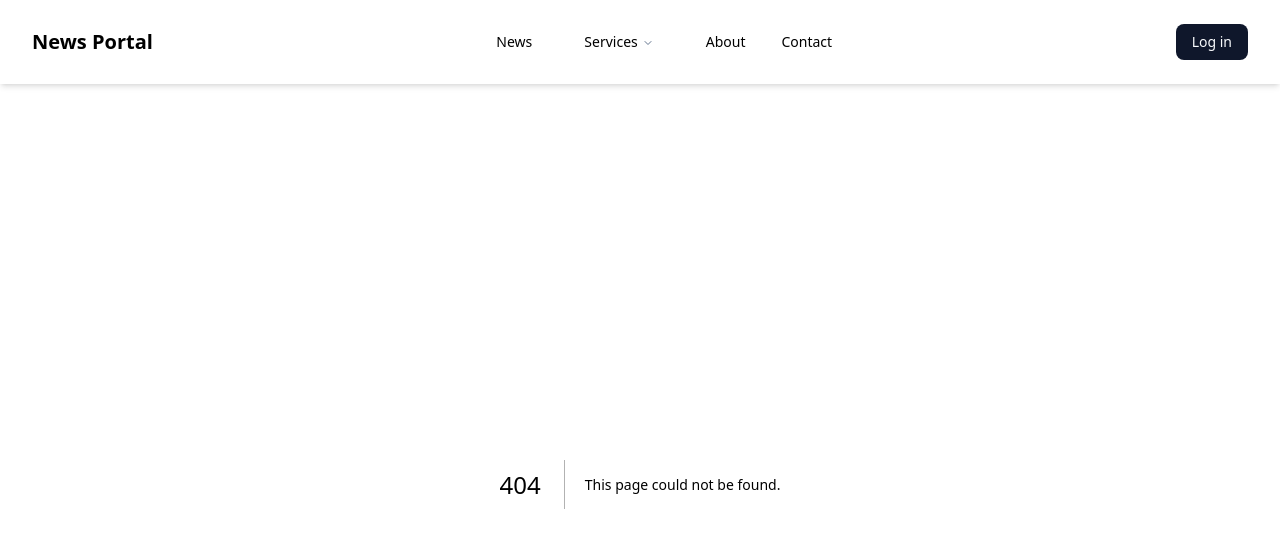
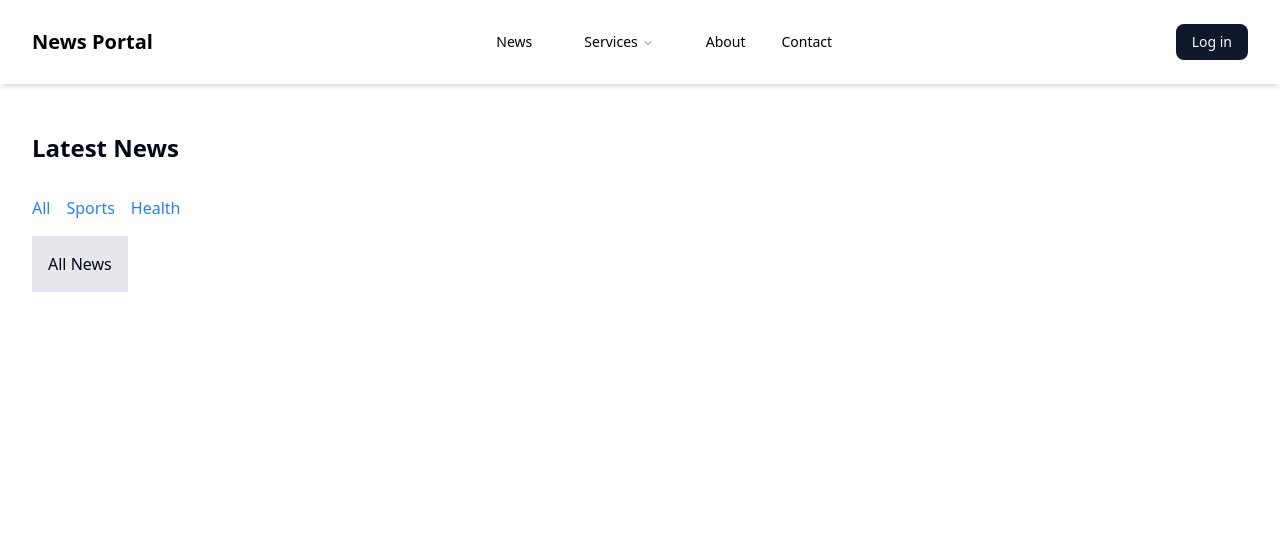
Before and after one commit to ripa01/News_Portal, a Next.js app in the folder news-portal/: page /news/health in a window 1280 px wide. Before the commit this address had no page. Shown: the top 548 px of the page. Built offline with nearby package versions, Linux system fonts and the light colour scheme.

Commit message:
add news layout and pages with navigation links

```diff
--- a/news-portal/src/app/layout.tsx
+++ b/news-portal/src/app/layout.tsx
@@ -29,7 +29,8 @@
         className={`${geistSans.variable} ${geistMono.variable} antialiased`}
       >
         <Navbar />
-        {children}
+        <main className="max-w-7xl mx-auto px-4 flex justify-between items-center sm:px-6 lg:px-8"> {children} </main>
+
       </body>
     </html>
   );
--- /dev/null
+++ b/news-portal/src/app/news/health/page.tsx
@@ -0,0 +1,11 @@
+import React from 'react'
+
+const page = () => {
+  return (
+    <div>
+
+    </div>
+  )
+}
+
+export default page
--- /dev/null
+++ b/news-portal/src/app/news/layout.tsx
@@ -0,0 +1,24 @@
+import Link from 'next/link'
+import React from 'react'
+
+const NewsLayout = () => {
+  return (
+    <div className="py-12">
+        <h1 className='text-2xl font-bold mb-8'> Latest News</h1>
+        <nav className='mb-4 space-x-4'>
+            <Link href='/news' className='text-blue-500 hover:text-blue-600'>All</Link>
+            <Link href='/news/sports' className='text-blue-500 hover:text-blue-600'>Sports</Link>
+            <Link href='/news/health' className='text-blue-500 hover:text-blue-600'>Health</Link>
+
+        </nav>
+        <div className='grid grid-cols-3 gap-4'>
+            <div className='bg-gray-200 p-4'>All News</div>
+
+
+
+    </div>
+    </div>
+  );
+};
+
+export default NewsLayout
--- /dev/null
+++ b/news-portal/src/app/news/page.tsx
@@ -0,0 +1,11 @@
+import React from 'react'
+
+const NewsPage = ({children}: {children: React.ReactNode}) => {
+  return (
+    <div>
+      newspage
+    </div>
+  )
+}
+
+export default NewsPage
--- /dev/null
+++ b/news-portal/src/app/news/sports/page.tsx
@@ -0,0 +1,11 @@
+import React from 'react'
+
+const page = () => {
+  return (
+    <div>
+
+    </div>
+  )
+}
+
+export default page
```
